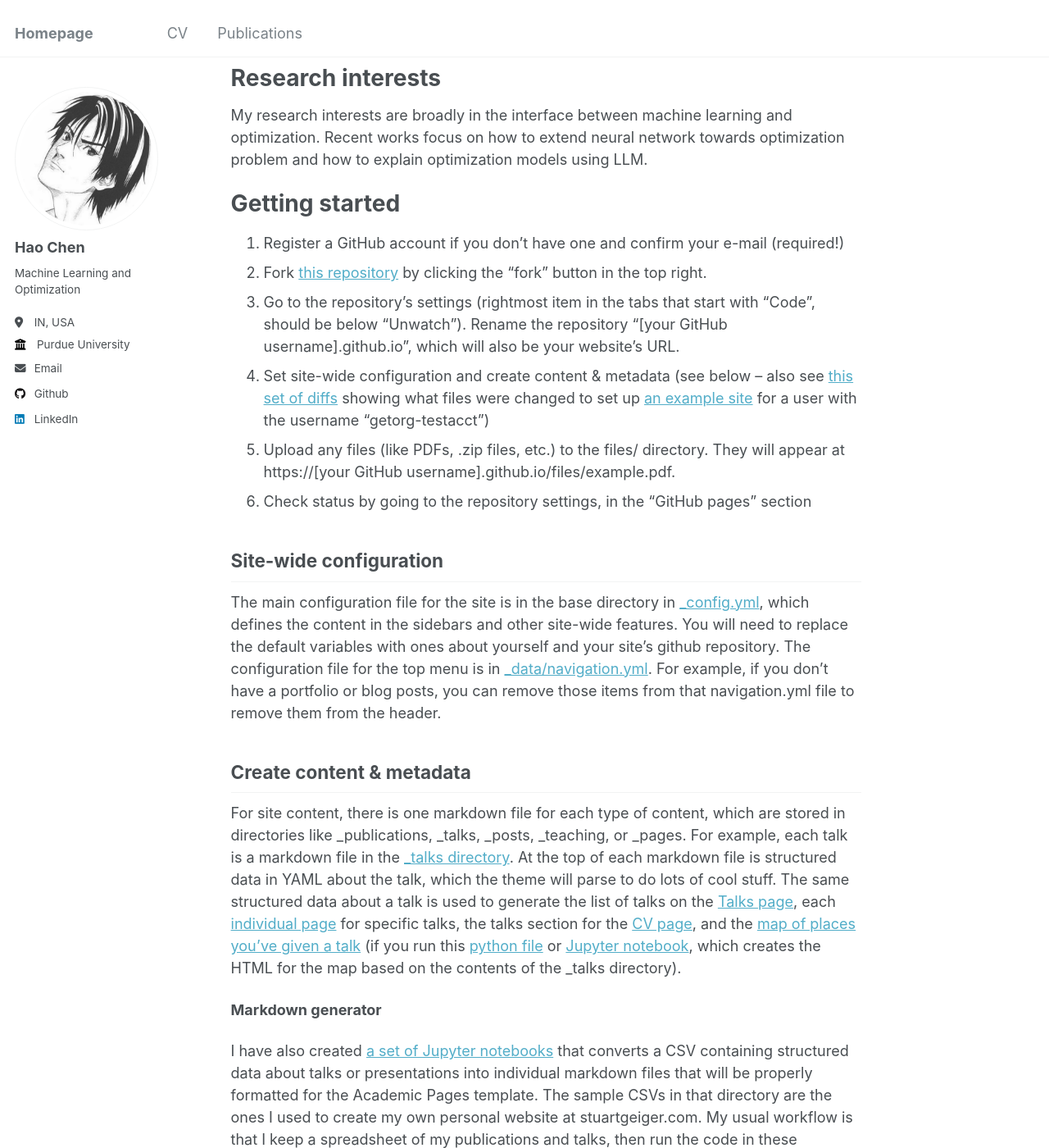
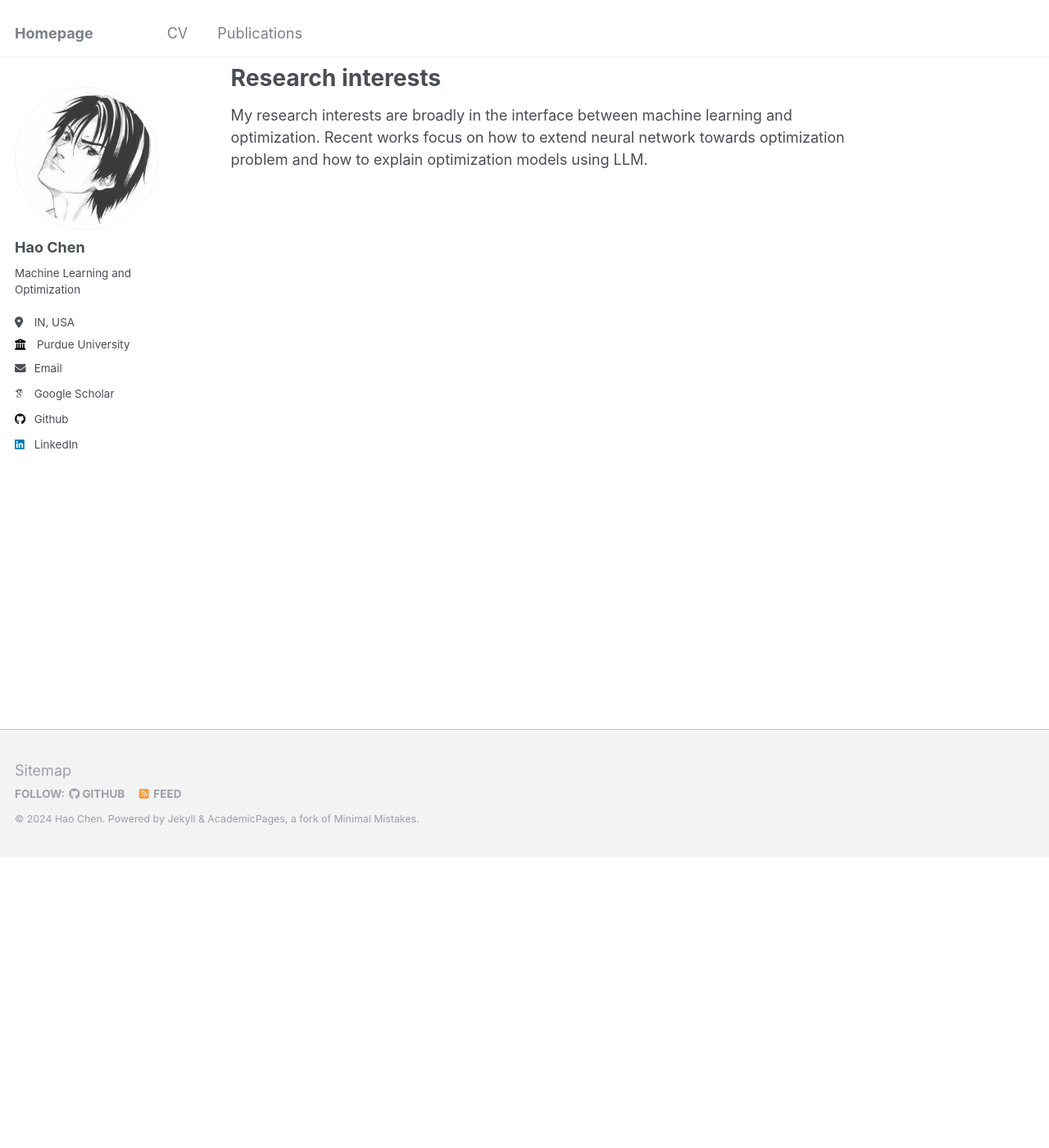
Before and after one commit to GeraltSHEN/Gin-Hao-Chen, a Jekyll site: the page built from _pages/about.md, in a window 1280 px wide and 1400 px high, scrolled down 355 px. Shown: the whole window at 82% size. Built offline with Jekyll 4.4.1, drawn with Linux system fonts in a browser that asks for light colours; some web fonts are replaced; some of the changed text lies outside the part shown.

Commit message:
update about

```diff
--- a/_config.yml
+++ b/_config.yml
@@ -32,7 +32,7 @@
 
   # Academic websites
   arxiv            : # URL - Update with the correct link to your profile
-  googlescholar    : # "https://scholar.google.com/citations?user=PS_CX0AAAAAJ"
+  googlescholar    : "https://scholar.google.com/citations?hl=en&user=Cck9C74AAAAJ"
   impactstory      : # URL
   orcid            : # "http://orcid.org/yourorcidurl"
   semantic         : # URL
--- a/_pages/about.md
+++ b/_pages/about.md
@@ -16,7 +16,7 @@
 # Research interests
 My research interests are broadly in the interface between machine learning and optimization. Recent works focus on how to extend neural network towards optimization problem and how to explain optimization models using LLM.
 
-Getting started
+<!-- Getting started
 ======
 1. Register a GitHub account if you don't have one and confirm your e-mail (required!)
 1. Fork [this repository](https://github.com/academicpages/academicpages.github.io) by clicking the "fork" button in the top right.
@@ -43,4 +43,4 @@
 Many people use a git client to create files on their local computer and then push them to GitHub's servers. If you are not familiar with git, you can directly edit these configuration and markdown files directly in the github.com interface. Navigate to a file (like [this one](https://github.com/academicpages/academicpages.github.io/blob/master/_talks/2012-03-01-talk-1.md) and click the pencil icon in the top right of the content preview (to the right of the "Raw | Blame | History" buttons). You can delete a file by clicking the trashcan icon to the right of the pencil icon. You can also create new files or upload files by navigating to a directory and clicking the "Create new file" or "Upload files" buttons.
 
 Example: editing a markdown file for a talk
-![Editing a markdown file for a talk](/images/editing-talk.png)
+![Editing a markdown file for a talk](/images/editing-talk.png) -->
```
